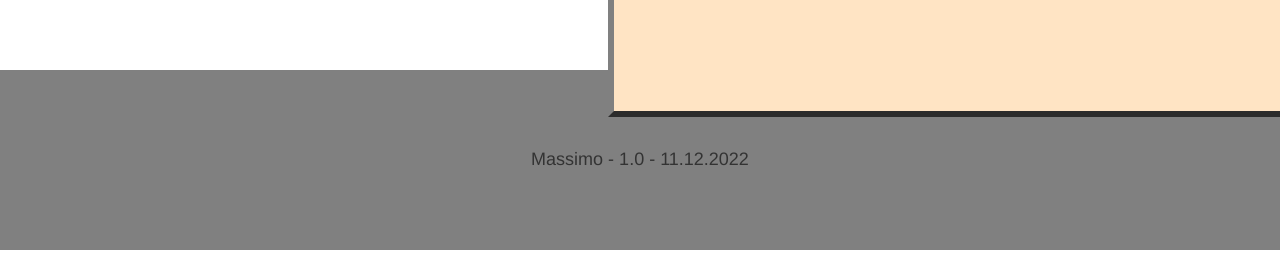
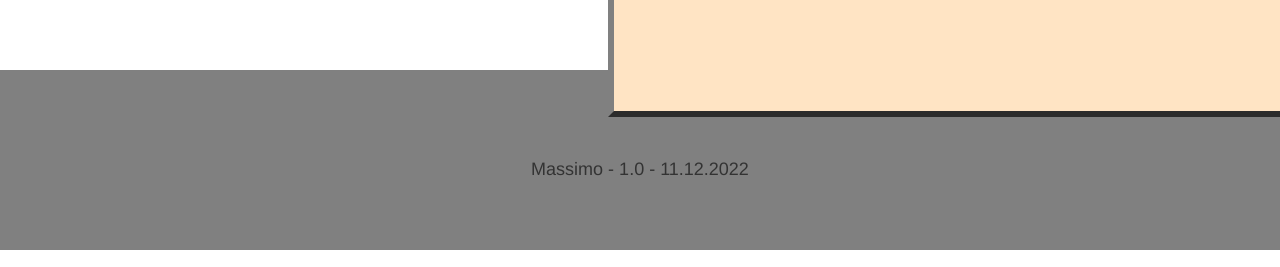
Before and after one commit to romain-lnr/Ville, a website: page index.html in a window 1280 px wide. Shown: the part 893-1160 px from the top of the page. Drawn offline with nearby package versions, Linux system fonts and the light colour scheme.

Commit message:
Change padding

```diff
--- a/STYLESHEET/style.scss
+++ b/STYLESHEET/style.scss
@@ -63,7 +63,7 @@ footer {
 	margin-top: -10px;
 }
 #text_footer {
-	padding: 80px;
+	padding: 90px;
 	text-align: center;
 }
 @media screen and (max-width: 1400px) {
```
Also changed, not shown: STYLESHEET/style.css.
